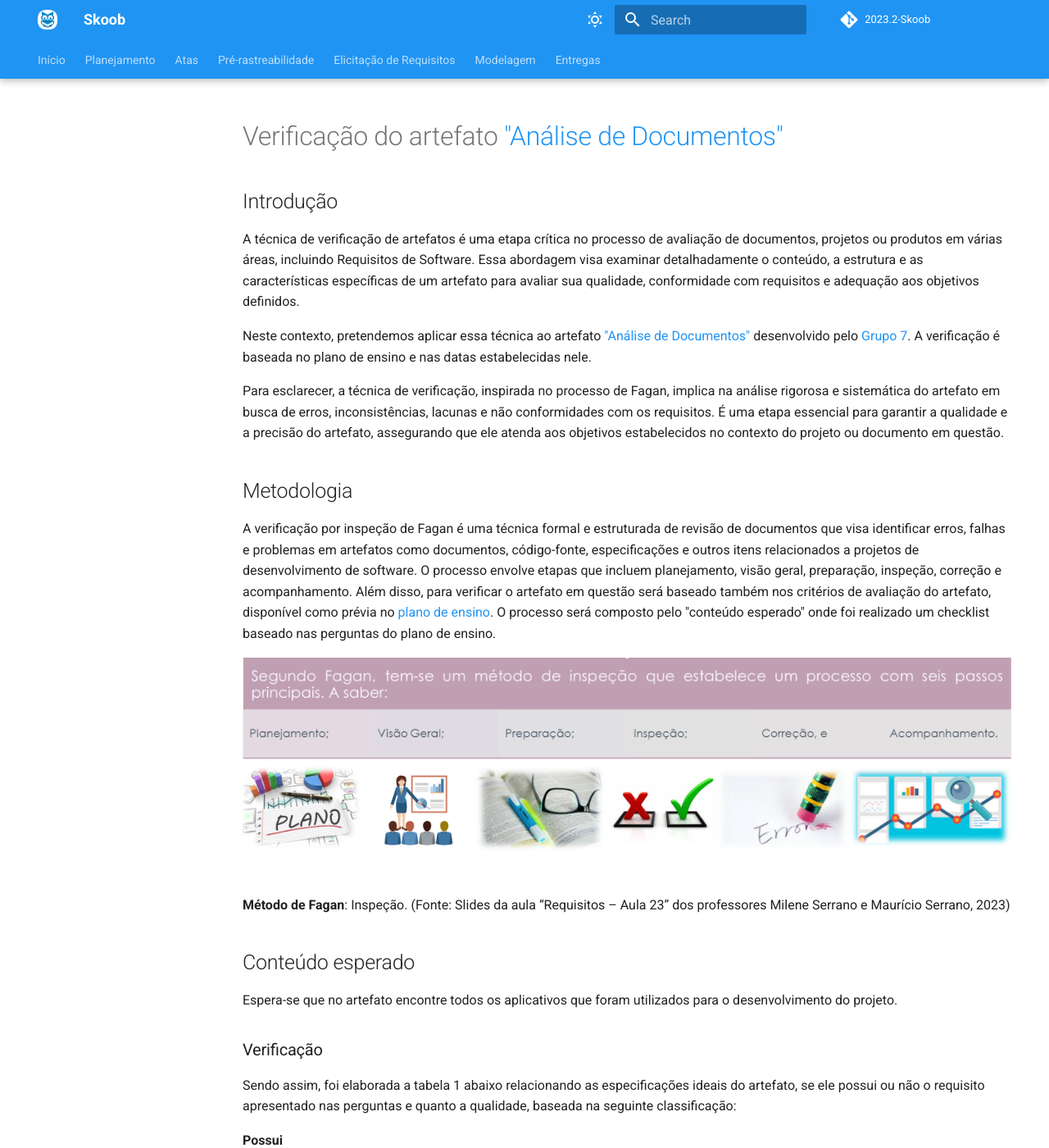
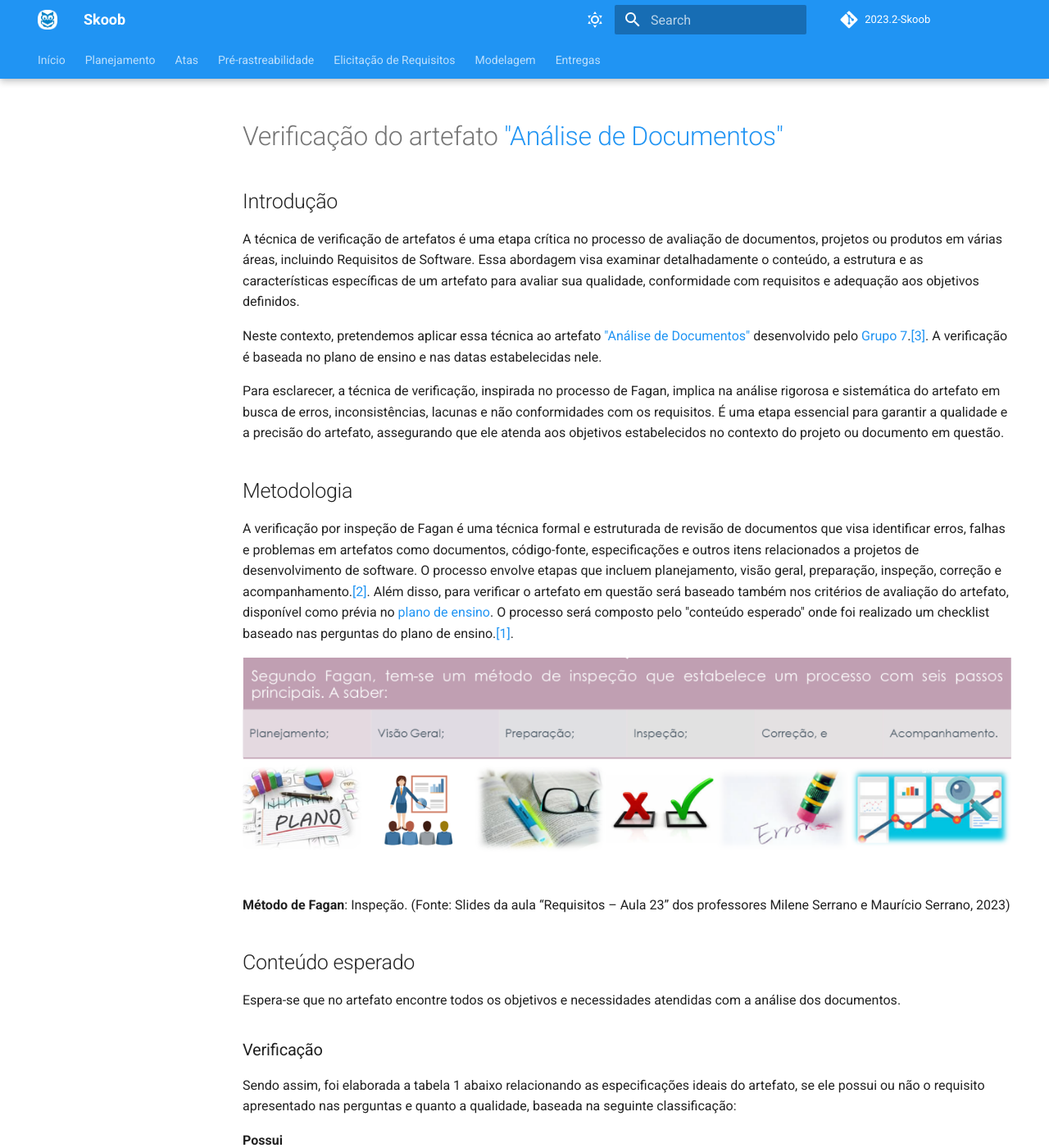
Before and after one commit to Requisitos-de-Software/2023.2-Skoob, an MkDocs documentation site: the page built from docs/verificacao/analise-documentos.md, in a window 1280 px wide and 1400 px high. Shown: the whole window at 82% size. Built offline with MkDocs 1.6.1 and Material for MkDocs 9.7.7, drawn with Linux system fonts in a browser that asks for light colours; comment, search, counter and statistics services are not loaded; some of the changed text lies outside the part shown.

```diff
--- a/docs/verificacao/analise-documentos.md
+++ b/docs/verificacao/analise-documentos.md
@@ -4,14 +4,14 @@
 
 A técnica de verificação de artefatos é uma etapa crítica no processo de avaliação de documentos, projetos ou produtos em várias áreas, incluindo Requisitos de Software. Essa abordagem visa examinar detalhadamente o conteúdo, a estrutura e as características específicas de um artefato para avaliar sua qualidade, conformidade com requisitos e adequação aos objetivos definidos.
 
-Neste contexto, pretendemos aplicar essa técnica ao artefato ["Análise de Documentos"](https://requisitos-de-software.github.io/2023.2-DETRAN/Entrega_2/analise_de_documentos/) desenvolvido pelo [Grupo 7](https://requisitos-de-software.github.io/2023.2-DETRAN/). A verificação é baseada no plano de ensino e nas datas estabelecidas nele.
+Neste contexto, pretendemos aplicar essa técnica ao artefato ["Análise de Documentos"](https://requisitos-de-software.github.io/2023.2-DETRAN/Entrega_2/analise_de_documentos/) desenvolvido pelo [Grupo 7](https://requisitos-de-software.github.io/2023.2-DETRAN/).<a id="a" href="#aa">[3]</a>. A verificação é baseada no plano de ensino e nas datas estabelecidas nele.
 
 Para esclarecer, a técnica de verificação, inspirada no processo de Fagan, implica na análise rigorosa e sistemática do artefato em busca de erros, inconsistências, lacunas e não conformidades com os requisitos. É uma etapa essencial para garantir a qualidade e a precisão do artefato, assegurando que ele atenda aos objetivos estabelecidos no contexto do projeto ou documento em questão.
 
 ## Metodologia
 
-A verificação por inspeção de Fagan é uma técnica formal e estruturada de revisão de documentos que visa identificar erros, falhas e problemas em artefatos como documentos, código-fonte, especificações e outros itens relacionados a projetos de desenvolvimento de software. O processo envolve etapas que incluem planejamento, visão geral, preparação, inspeção, correção e acompanhamento. Além disso, para verificar o artefato em questão será baseado também nos critérios de avaliação do artefato, disponível como prévia no [plano de ensino](https://aprender3.unb.br/pluginfile.php/2692699/mod_resource/content/34/Plano_de_Ensino%20RE%20022023%20Turma%202.pdf).
-O processo será composto pelo "conteúdo esperado" onde foi realizado um checklist baseado nas perguntas do plano de ensino.
+A verificação por inspeção de Fagan é uma técnica formal e estruturada de revisão de documentos que visa identificar erros, falhas e problemas em artefatos como documentos, código-fonte, especificações e outros itens relacionados a projetos de desenvolvimento de software. O processo envolve etapas que incluem planejamento, visão geral, preparação, inspeção, correção e acompanhamento.<a id="a" href="#aa">[2]</a>. Além disso, para verificar o artefato em questão será baseado também nos critérios de avaliação do artefato, disponível como prévia no [plano de ensino](https://aprender3.unb.br/pluginfile.php/2692699/mod_resource/content/34/Plano_de_Ensino%20RE%20022023%20Turma%202.pdf).
+O processo será composto pelo "conteúdo esperado" onde foi realizado um checklist baseado nas perguntas do plano de ensino.<a id="a" href="#aa">[1]</a>.
 
 ![Inspeção Fagan](../verificacao/Fagan.png)
 
@@ -19,7 +19,7 @@
 
 ## Conteúdo esperado
 
-Espera-se que no artefato encontre todos os aplicativos que foram utilizados para o desenvolvimento do projeto.
+Espera-se que no artefato encontre todos os objetivos e necessidades atendidas com a análise dos documentos.
 
 ### Verificação
 
```
Also changed, not shown: other parts of docs/verificacao/analise-documentos.md (+2 -2 lines), docs/verificacao/aplicativos.md (+5 -5 lines), docs/verificacao/personas.md (added, +69 -0 lines).
